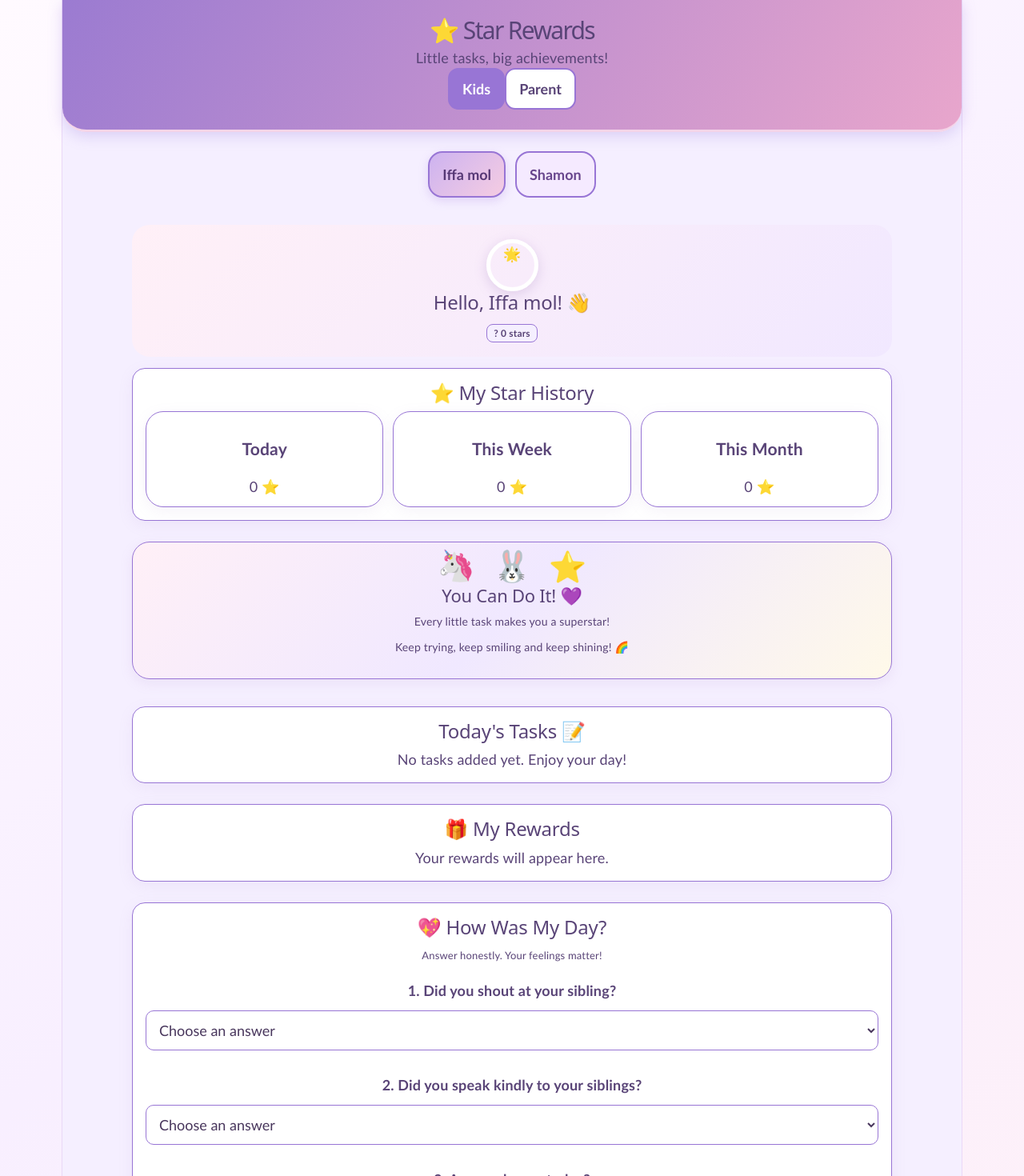
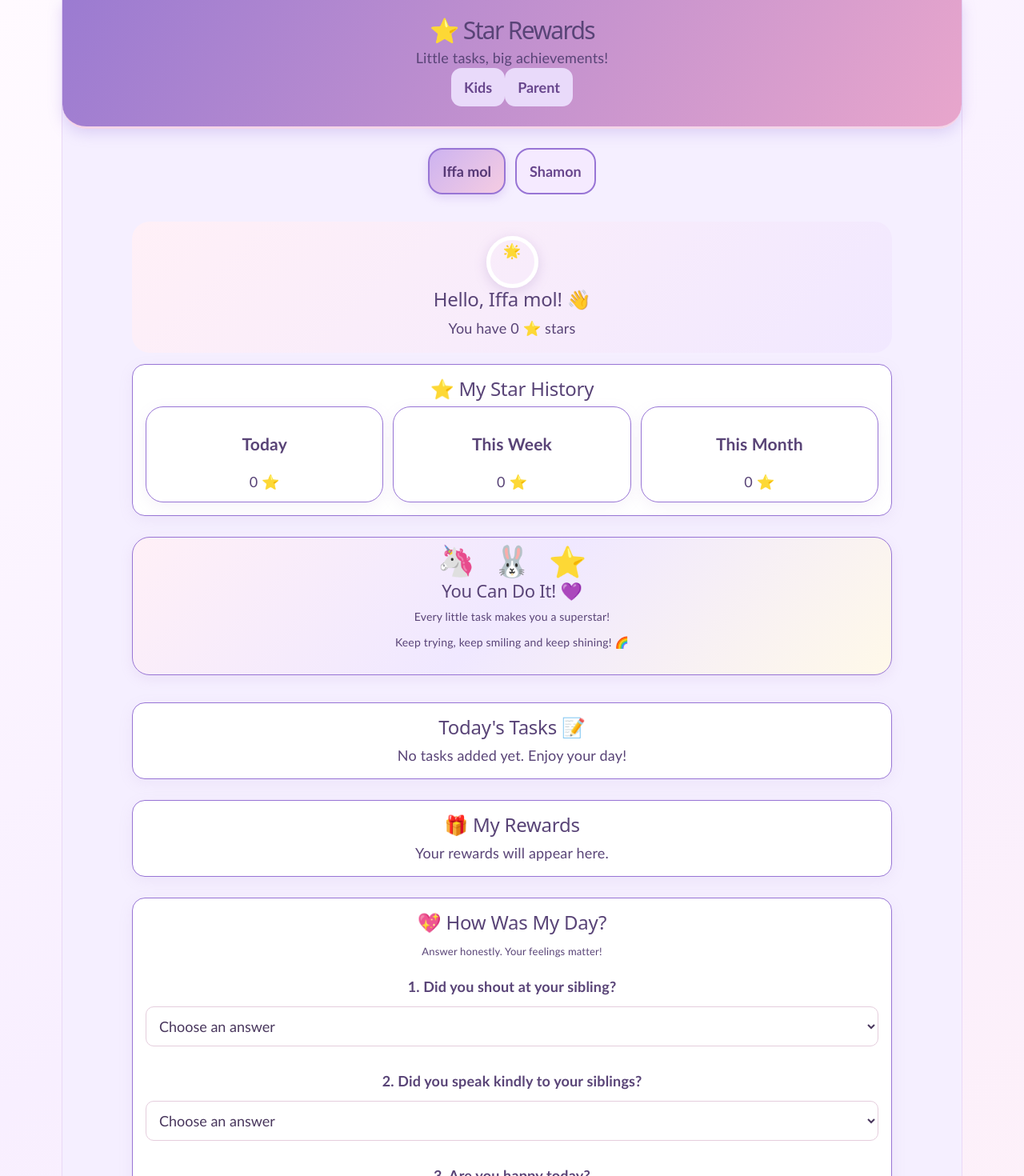
Before and after one commit to sajithachettiyamparambil/My-Kids-Tasks, a React (Vite) app: page / in a window 1280 px wide. Shown: the top 1470 px of the page at 80% size. Built offline with nearby package versions, Linux system fonts and the light colour scheme.

Commit message:
Restore earlier Kids Star Rewards app

```diff
--- a/src/App.css
+++ b/src/App.css
@@ -1597,57 +1597,3 @@ textarea {
 .app[class*="theme-"] button:hover {
   filter: brightness(0.96);
 }
-.star-total {
-  display: inline-flex;
-  align-items: center;
-  width: fit-content;
-  padding: 3px 8px;
-  margin-top: 3px;
-  background: #fff5d9;
-  color: #805b00 !important;
-  border: 1px solid #f0d477;
-  border-radius: 8px;
-  font-size: 12px;
-  font-weight: 700;
-  line-height: 1.3;
-}
-.app[class*="theme-"] .app-header h1,
-.app[class*="theme-"] .app-header p {
-  color: var(--theme-text) !important;
-}
-
-.app[class*="theme-"] .view-switch button {
-  background: var(--theme-card);
-  color: var(--theme-text);
-  border: 2px solid var(--theme-primary);
-}
-
-.app[class*="theme-"] .view-switch button.active {
-  background: var(--theme-primary);
-  color: white;
-}
-
-.app[class*="theme-"] button {
-  border-color: var(--theme-primary);
-}
-
-.app[class*="theme-"] label,
-.app[class*="theme-"] small,
-.app[class*="theme-"] h1,
-.app[class*="theme-"] h2,
-.app[class*="theme-"] h3,
-.app[class*="theme-"] p {
-  color: var(--theme-text);
-}
-
-.app[class*="theme-"] input,
-.app[class*="theme-"] select,
-.app[class*="theme-"] textarea {
-  border-color: var(--theme-primary);
-}
-
-.app[class*="theme-"] .star-total {
-  background: var(--theme-bg);
-  color: var(--theme-text) !important;
-  border-color: var(--theme-primary);
-}
--- a/src/App.tsx
+++ b/src/App.tsx
@@ -854,7 +854,7 @@ function updateCheckIn(
             </div>
             <div>
               <h2>Hello, {children[selectedChild].name}! 👋</h2>
-              <p className="star-total">? {stars[selectedChild]} stars</p>
+              <p>You have {stars[selectedChild]} ⭐ stars</p>
             </div>
           </section>
 
@@ -895,7 +895,59 @@ function updateCheckIn(
     ))}
   </section>
 )}
+ <section className="card daily-checkin">
+  <h2>💖 How Was My Day?</h2>
+  <p>Answer honestly. Your feelings matter!</p>
 
+  <label>1. Did you shout at your sibling?</label>
+  <select value={checkIns.find(item => item.childId === selectedChild && item.date === today)?.shouted ?? ''} onChange={e => updateCheckIn('shouted', e.target.value)}>
+    <option value="">Choose an answer</option>
+    <option>Yes</option>
+    <option>No</option>
+    <option>Sometimes</option>
+  </select>
+
+  <label>2. Did you speak kindly to your siblings?</label>
+  <select value={checkIns.find(item => item.childId === selectedChild && item.date === today)?.kindWords ?? ''} onChange={e => updateCheckIn('kindWords', e.target.value)}>
+    <option value="">Choose an answer</option>
+    <option>Yes</option>
+    <option>No</option>
+    <option>Sometimes</option>
+  </select>
+
+  <label>3. Are you happy today?</label>
+  <select value={checkIns.find(item => item.childId === selectedChild && item.date === today)?.mood ?? ''} onChange={e => updateCheckIn('mood', e.target.value)}>
+    <option value="">Choose an answer</option>
+    <option>Happy 😊</option>
+    <option>Okay 😐</option>
+    <option>Sad 😢</option>
+  </select>
+
+  <label>4. Do you have any sadness?</label>
+  <select value={checkIns.find(item => item.childId === selectedChild && item.date === today)?.sadness ?? ''} onChange={e => updateCheckIn('sadness', e.target.value)}>
+    <option value="">Choose an answer</option>
+    <option>Yes</option>
+    <option>No</option>
+  </select>
+
+  {checkIns.find(item => item.childId === selectedChild && item.date === today)?.sadness === 'Yes' && (
+    <textarea
+      placeholder="Would you like to tell us what's making you sad?"
+      value={checkIns.find(item => item.childId === selectedChild && item.date === today)?.sadnessNote ?? ''}
+      onChange={e => updateCheckIn('sadnessNote', e.target.value)}
+    />
+  )}
+
+  <label>5. Did you obey your parents today?</label>
+  <select value={checkIns.find(item => item.childId === selectedChild && item.date === today)?.obeyed ?? ''} onChange={e => updateCheckIn('obeyed', e.target.value)}>
+    <option value="">Choose an answer</option>
+    <option>Yes</option>
+    <option>No</option>
+    <option>Sometimes</option>
+  </select>
+
+  <p>💗 Thank you for sharing your feelings!</p>
+</section>
 <section className="encouragement-card">
   <div className="encouragement-characters">
     <span>🦄</span>
@@ -962,60 +1014,7 @@ function updateCheckIn(
     );
   })}
 </section>
-          <section className="card daily-checkin">
-  <h2>💖 How Was My Day?</h2>
-  <p>Answer honestly. Your feelings matter!</p>
-
-  <label>1. Did you shout at your sibling?</label>
-  <select value={checkIns.find(item => item.childId === selectedChild && item.date === today)?.shouted ?? ''} onChange={e => updateCheckIn('shouted', e.target.value)}>
-    <option value="">Choose an answer</option>
-    <option>Yes</option>
-    <option>No</option>
-    <option>Sometimes</option>
-  </select>
-
-  <label>2. Did you speak kindly to your siblings?</label>
-  <select value={checkIns.find(item => item.childId === selectedChild && item.date === today)?.kindWords ?? ''} onChange={e => updateCheckIn('kindWords', e.target.value)}>
-    <option value="">Choose an answer</option>
-    <option>Yes</option>
-    <option>No</option>
-    <option>Sometimes</option>
-  </select>
-
-  <label>3. Are you happy today?</label>
-  <select value={checkIns.find(item => item.childId === selectedChild && item.date === today)?.mood ?? ''} onChange={e => updateCheckIn('mood', e.target.value)}>
-    <option value="">Choose an answer</option>
-    <option>Happy 😊</option>
-    <option>Okay 😐</option>
-    <option>Sad 😢</option>
-  </select>
-
-  <label>4. Do you have any sadness?</label>
-  <select value={checkIns.find(item => item.childId === selectedChild && item.date === today)?.sadness ?? ''} onChange={e => updateCheckIn('sadness', e.target.value)}>
-    <option value="">Choose an answer</option>
-    <option>Yes</option>
-    <option>No</option>
-  </select>
-
-  {checkIns.find(item => item.childId === selectedChild && item.date === today)?.sadness === 'Yes' && (
-    <textarea
-      placeholder="Would you like to tell us what's making you sad?"
-      value={checkIns.find(item => item.childId === selectedChild && item.date === today)?.sadnessNote ?? ''}
-      onChange={e => updateCheckIn('sadnessNote', e.target.value)}
-    />
-  )}
-
-  <label>5. Did you obey your parents today?</label>
-  <select value={checkIns.find(item => item.childId === selectedChild && item.date === today)?.obeyed ?? ''} onChange={e => updateCheckIn('obeyed', e.target.value)}>
-    <option value="">Choose an answer</option>
-    <option>Yes</option>
-    <option>No</option>
-    <option>Sometimes</option>
-  </select>
-
-  <p>💗 Thank you for sharing your feelings!</p>
-</section>
-<section className="card">
+          <section className="card">
             <h2>🎁 My Rewards</h2>
             {rewards.length === 0 && <p className="empty-message">Your rewards will appear here.</p>}
             {rewards.map(reward => (
```
